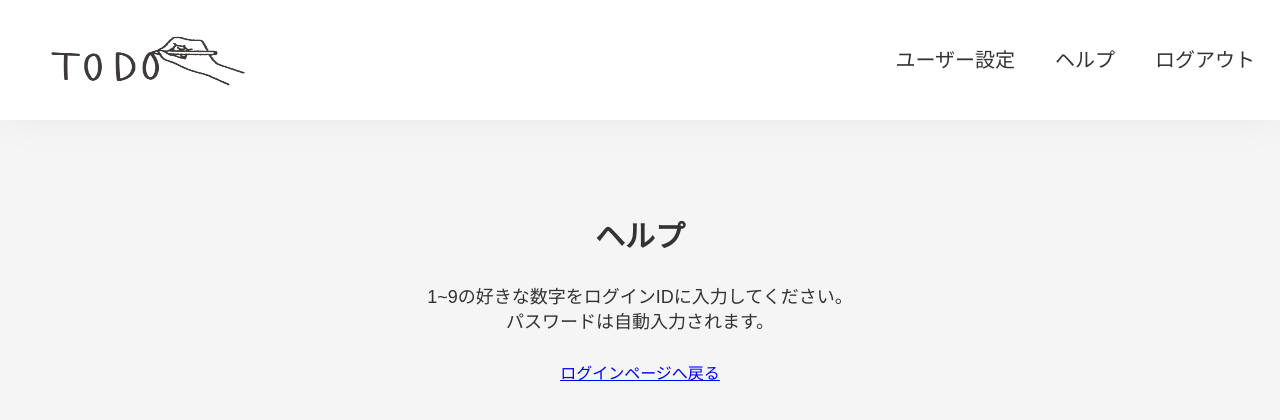
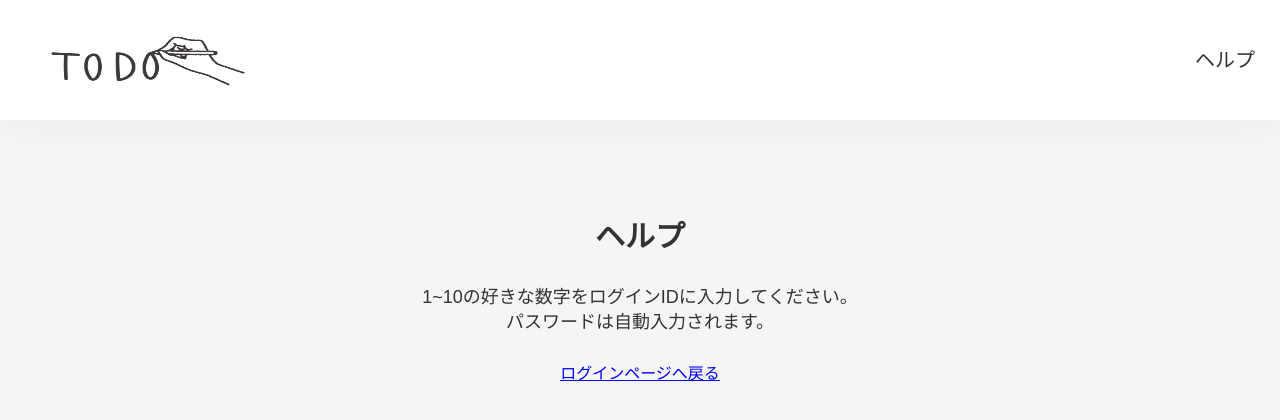
Before and after one commit to wadeen/original-react-todo, a React (Create React App) app: page /help in a window 1280 px wide. Shown: the top 420 px of the page. Built offline with nearby package versions, Linux system fonts and the light colour scheme.

Commit message:
update: login & logout state , control

```diff
--- a/package.json
+++ b/package.json
@@ -22,6 +22,7 @@
     "react-scripts": "5.0.1",
     "react-toastify": "^9.0.8",
     "reactjs-popup": "^2.0.5",
+    "recoil": "^0.7.5",
     "typescript": "^4.7.4",
     "web-vitals": "^2.1.4"
   },
--- a/src/App.tsx
+++ b/src/App.tsx
@@ -1,5 +1,6 @@
 import { HelmetProvider } from 'react-helmet-async'
 import { BrowserRouter } from 'react-router-dom'
+import { RecoilRoot } from 'recoil'
 import { HeaderBasicLayout } from './components/templates/HeaderBasicLayout'
 import { Router } from './router/Router'
 
@@ -7,9 +8,11 @@ function App() {
   return (
     <BrowserRouter>
       <HelmetProvider>
-        <HeaderBasicLayout>
-          <Router />
-        </HeaderBasicLayout>
+        <RecoilRoot>
+          <HeaderBasicLayout>
+            <Router />
+          </HeaderBasicLayout>
+        </RecoilRoot>
       </HelmetProvider>
     </BrowserRouter>
   )
--- a/src/components/organisms/Header.tsx
+++ b/src/components/organisms/Header.tsx
@@ -2,13 +2,22 @@
 import { css } from '@emotion/react'
 
 import { Link } from 'react-router-dom'
+import { useRecoilState } from 'recoil'
+import { userState } from '../../store/userState'
 
 export const Header = () => {
+  // Recoil: ログイン有無の状態監視
+  const [loginState, setLoginState] = useRecoilState(userState)
+
+  const onClickLogout = () => {
+    setLoginState({ isLogin: false })
+  }
+
   return (
     <header css={header}>
       <div css={headerContainer}>
         <div css={headerLeft}>
-          <Link to="/todo">
+          <Link to={loginState.isLogin ? "/todo" : "/"} >
             <h1>
               <img src="../img/todoLogo.png" alt="todoロゴ" />
             </h1>
@@ -17,15 +26,21 @@ export const Header = () => {
 
         <nav css={headerRight}>
           <ul>
-            <li>
-              <Link to="/user_management">ユーザー設定</Link>
-            </li>
+            {loginState.isLogin && (
+              <li>
+                <Link to="/user_management" >ユーザー設定</Link>
+              </li>
+            )}
             <li>
               <Link to="/help">ヘルプ</Link>
             </li>
-            <li>
-              <Link to="/">ログアウト</Link>
-            </li>
+            {loginState.isLogin && (
+              <li>
+                <Link to="/" onClick={onClickLogout}>
+                  ログアウト
+                </Link>
+              </li>
+            )}
           </ul>
         </nav>
       </div>
@@ -36,7 +51,7 @@ export const Header = () => {
 const header = css`
   width: 100%;
   height: 120px;
-  background-color:#fff;
+  background-color: #fff;
   box-shadow: 0 1px 40px 0 rgba(0, 0, 0, 0.05);
 `
 
--- a/src/components/organisms/Todo/InCompleteTask.tsx
+++ b/src/components/organisms/Todo/InCompleteTask.tsx
@@ -16,7 +16,7 @@ export const InCompleteTask: React.FC<Props> = React.memo(
     const onClickComplete = (todo: string) => {
       const removeTaskLength = inCompleteText.filter((item) => item == todo)
       removeTaskLength.length >= 2 &&
-        alert('同じタスクが複数あるため統一されます。')
+        alert('未完了タスクに、同じタスクが複数あるため統一されます。')
       setCompleteText([...completeText, todo])
       setInCompleteText(
         inCompleteText.filter((todoTarget: string) => todo !== todoTarget)
--- a/src/components/pages/Help.tsx
+++ b/src/components/pages/Help.tsx
@@ -2,21 +2,42 @@
 import { css } from '@emotion/react'
 import { Link } from 'react-router-dom'
 import { Head } from '../organisms/Head'
+import { userState } from '../../store/userState'
+import { useRecoilValue } from 'recoil'
 
 export const Help = () => {
+  // Recoil: ログイン有無の状態監視
+  const loginState = useRecoilValue(userState)
+
   return (
     <>
       <Head title={'ヘルプ'} />
       <div css={wrapper}>
         <h2>ヘルプ</h2>
+
+        {loginState.isLogin ? (
+          <>
             <p>
-          1~9の好きな数字をログインIDに入力してください。
+              入力欄に本日のタスクを入れて、入力ボタンを押して下さい。
+              <br />
+              未入力タスクに同じタスクが追加された場合は、完了時に統一されます。
+            </p>
+            <div css={back}>
+              <Link to="/todo">ToDoアプリへ戻る</Link>
+            </div>
+          </>
+        ) : (
+          <>
+            <p>
+              1~10の好きな数字をログインIDに入力してください。
               <br />
               パスワードは自動入力されます。
             </p>
             <div css={back}>
               <Link to="/">ログインページへ戻る</Link>
             </div>
+          </>
+        )}
       </div>
     </>
   )
--- a/src/components/pages/Todo.tsx
+++ b/src/components/pages/Todo.tsx
@@ -2,7 +2,7 @@
 import React from 'react'
 import { css } from '@emotion/react'
 import { Head } from '../organisms/Head'
-import { useState } from 'react'
+import { useState, useEffect } from 'react'
 
 import { ToastContainer, toast } from 'react-toastify'
 import 'react-toastify/dist/ReactToastify.css'
@@ -10,16 +10,19 @@ import { TodoInputForm } from '../molecules/Todo/TodoInputForm'
 import { InCompleteTask } from '../organisms/Todo/InCompleteTask'
 import { Spacer } from '../atoms/spacer/Spacer'
 import { CompleteTask } from '../organisms/Todo/CompleteTask'
+import { useRecoilState } from 'recoil'
+import { userState } from '../../store/userState'
 
 export const Todo: React.FC = React.memo(() => {
-  // 入力ボタンの制御
-  // const [disabled, setDisabled] = useState(true)
   // 入力したテキスト
   const [inputText, setInputText] = useState<any>()
   // 未完了テキスト(入力ボタン押下して確定したテキスト)
   const [inCompleteText, setInCompleteText] = useState<string[]>([])
   // 完了したテキスト
   const [completeText, setCompleteText] = useState<string[]>([])
+
+  // Recoil: ログイン有無の状態監視
+  const [userLoginInfo, setUserLoginInfo] = useRecoilState(userState)
 
   // 日時の取得
   let now: any = new Date()
@@ -35,6 +38,7 @@ export const Todo: React.FC = React.memo(() => {
   return (
     <>
       <Head title={'Todoリスト'} />
+
       <div css={wrapper}>
         <h2>【{today}】本日のタスク</h2>
         <TodoInputForm
--- a/src/hooks/users/useUserInfo.tsx
+++ b/src/hooks/users/useUserInfo.tsx
@@ -5,9 +5,13 @@ import { User } from '../../types/User'
 
 import { toast } from 'react-toastify'
 import 'react-toastify/dist/ReactToastify.css'
+import { useSetRecoilState } from 'recoil'
+import { userState } from '../../store/userState';
 
+// ToDoアプリのログイン関連の処理
 export const useUserInfo = () => {
   const nav = useNavigate()
+  const setLoginState = useSetRecoilState(userState);
 
   const notifyLoginSuccess = () => toast('ログインに成功しました!')
   const notifyLoginfailed = () => toast('ユーザがー見つかりませんでした')
@@ -16,9 +20,12 @@ export const useUserInfo = () => {
     axios
       .get<User>(`https://jsonplaceholder.typicode.com/users/${id}`)
       .then((result) => {
+        // ログイン成功
         if (result.data.id) {
+          setLoginState({isLogin: true})
           notifyLoginSuccess()
           nav('/todo')
+          // ログイン失敗
         } else {
           notifyLoginfailed()
         }
--- /dev/null
+++ b/src/store/userState.ts
@@ -0,0 +1,6 @@
+import { atom } from 'recoil'
+
+export const userState = atom({
+  key: 'userState',
+  default: { isLogin: false },
+})
```
Also changed, not shown: 1 other file (tests, documents, lock files or other folders). Lines whose indentation alone changed are shown as unchanged.
